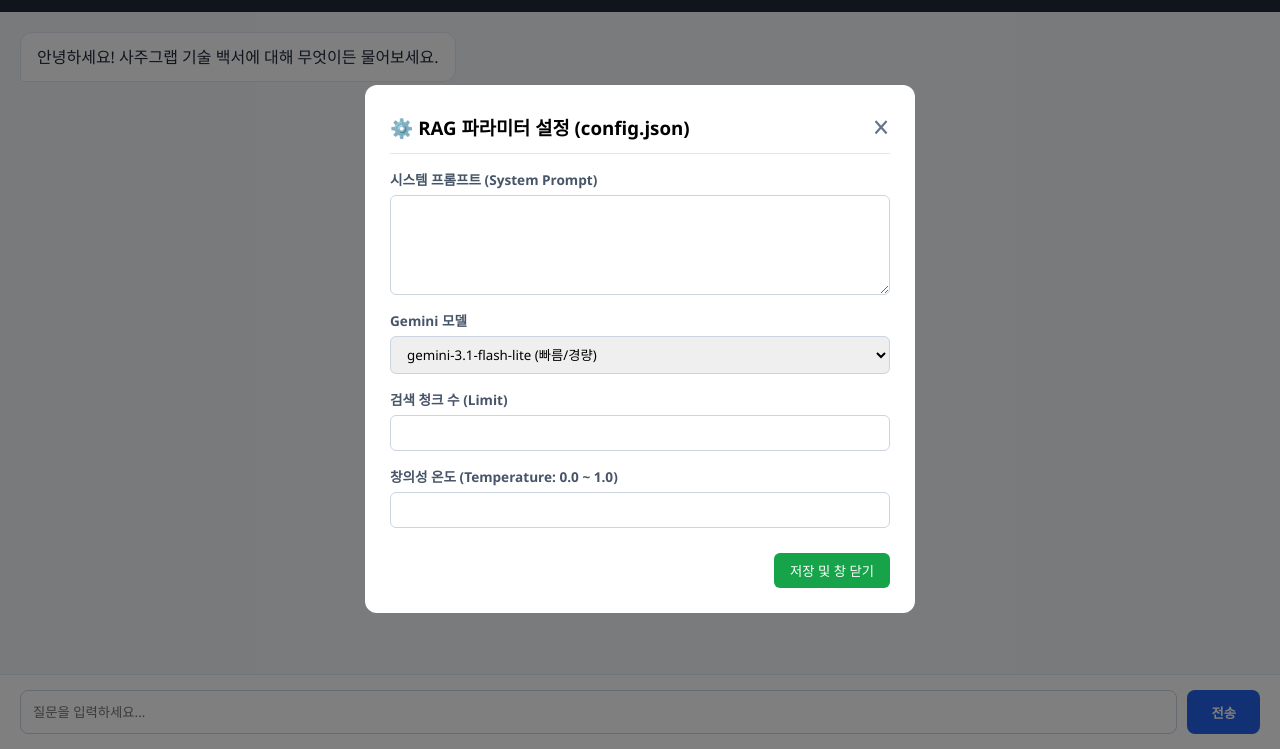
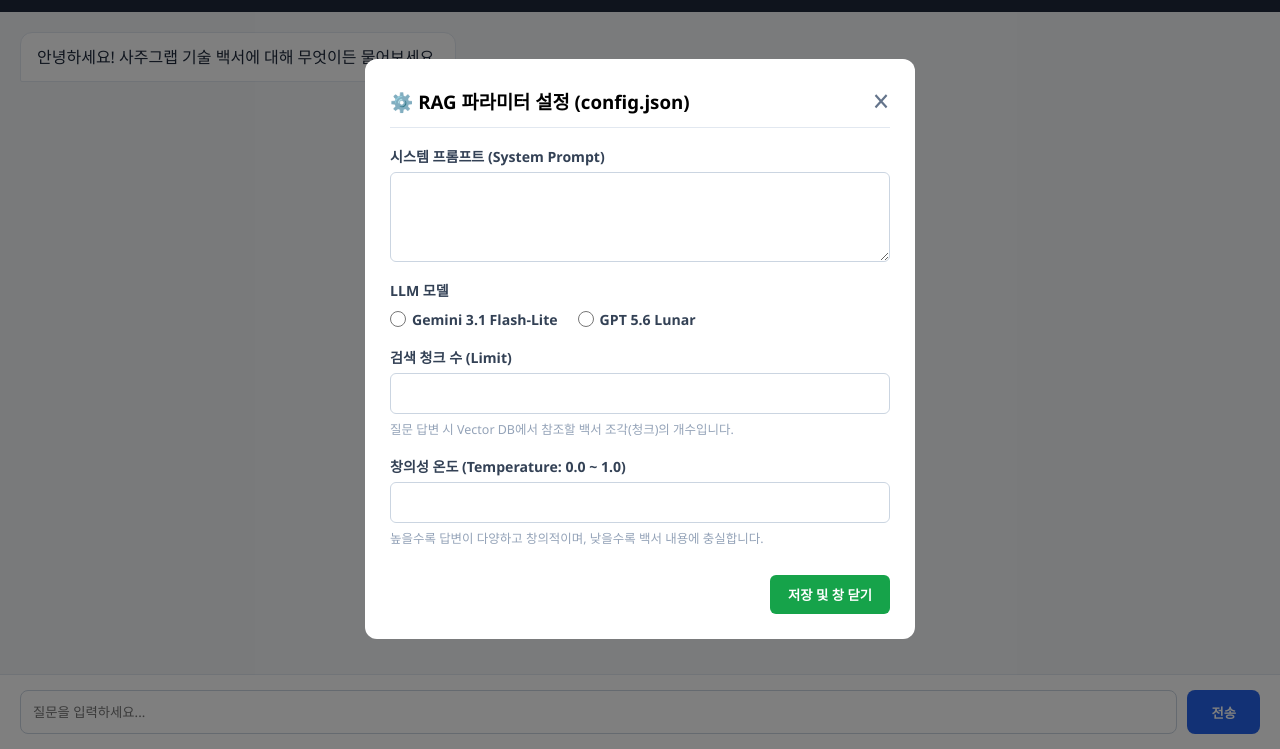
Before and after one commit to hey24blanket/bloom-rag-chat, a plain HTML site: page index.html in a window 1280 px wide. Both pictures are taken after a click on the button "⚙️". Shown: the part 51-800 px from the top of the page. Drawn offline with Linux system fonts and the light colour scheme; no server answers.

Commit message:
dd index.html

```diff
--- a/index.html
+++ b/index.html
@@ -8,33 +8,40 @@
     * { box-sizing: border-box; margin: 0; padding: 0; font-family: 'Segoe UI', Tahoma, Geneva, Verdana, sans-serif; }
     body { background-color: #f4f6f8; display: flex; flex-direction: column; height: 100vh; }
 
-    /* 헤더 */
     header { background: #1e293b; color: white; padding: 15px 20px; display: flex; justify-content: space-between; align-items: center; }
     header h1 { font-size: 1.2rem; }
     .icon-btn { background: none; border: none; color: white; font-size: 1.5rem; cursor: pointer; }
 
-    /* 채팅창 영역 */
     #chat-container { flex: 1; overflow-y: auto; padding: 20px; display: flex; flex-direction: column; gap: 15px; }
     .message { max-width: 80%; padding: 12px 16px; border-radius: 12px; line-height: 1.5; white-space: pre-wrap; }
     .user { align-self: flex-end; background: #2563eb; color: white; border-bottom-right-radius: 2px; }
     .ai { align-self: flex-start; background: white; color: #1e293b; border-bottom-left-radius: 2px; border: 1px solid #e2e8f0; }
 
-    /* 입력폼 */
     #input-container { padding: 15px 20px; background: white; display: flex; gap: 10px; border-top: 1px solid #e2e8f0; }
     input[type="text"] { flex: 1; padding: 12px; border: 1px solid #cbd5e1; border-radius: 8px; outline: none; }
     button.send-btn { padding: 12px 24px; background: #2563eb; color: white; border: none; border-radius: 8px; cursor: pointer; font-weight: bold; }
 
-    /* 모달 창 */
+    /* 모달 스타일 */
     .modal-overlay { display: none; position: fixed; top: 0; left: 0; width: 100%; height: 100%; background: rgba(0,0,0,0.5); justify-content: center; align-items: center; }
     .modal-overlay.active { display: flex; }
-    .modal-content { background: white; padding: 25px; border-radius: 12px; width: 90%; max-width: 550px; display: flex; flex-direction: column; gap: 15px; max-height: 90vh; overflow-y: auto; }
+    .modal-content { background: white; padding: 25px; border-radius: 12px; width: 90%; max-width: 550px; display: flex; flex-direction: column; gap: 18px; max-height: 90vh; overflow-y: auto; }
     .modal-header { display: flex; justify-content: space-between; align-items: center; border-bottom: 1px solid #e2e8f0; padding-bottom: 10px; }
+
     .form-group { display: flex; flex-direction: column; gap: 6px; }
-    .form-group label { font-size: 0.85rem; font-weight: bold; color: #475569; }
-    .form-group textarea, .form-group input, .form-group select { padding: 8px 12px; border: 1px solid #cbd5e1; border-radius: 6px; }
-    .form-group textarea { height: 100px; resize: vertical; }
+    .form-group label { font-size: 0.88rem; font-weight: bold; color: #334155; }
+    .form-group textarea, .form-group input { padding: 10px 12px; border: 1px solid #cbd5e1; border-radius: 6px; font-size: 0.9rem; }
+    .form-group textarea { height: 90px; resize: vertical; }
+
+    /* 옅은 색 설명 문구 */
+    .helper-text { font-size: 0.78rem; color: #94a3b8; margin-top: 2px; line-height: 1.3; }
+
+    /* 라디오 버튼 그룹 */
+    .radio-group { display: flex; gap: 20px; margin-top: 4px; align-items: center; }
+    .radio-label { display: flex; align-items: center; gap: 6px; font-size: 0.9rem; color: #1e293b; cursor: pointer; }
+    .radio-label input[type="radio"] { cursor: pointer; width: 16px; height: 16px; }
+
     .modal-footer { display: flex; justify-content: flex-end; gap: 10px; margin-top: 10px; }
-    .save-btn { background: #16a34a; color: white; border: none; padding: 8px 16px; border-radius: 6px; cursor: pointer; }
+    .save-btn { background: #16a34a; color: white; border: none; padding: 10px 18px; border-radius: 6px; cursor: pointer; font-weight: bold; }
   </style>
 </head>
 <body>
@@ -66,22 +73,31 @@
         <textarea id="cfg-sysprompt"></textarea>
       </div>
 
+      <!-- LLM 모델 선택 (라디오 버튼) -->
       <div class="form-group">
-        <label>Gemini 모델</label>
-        <select id="cfg-model">
-          <option value="gemini-3.1-flash-lite">gemini-3.1-flash-lite (빠름/경량)</option>
-          <option value="gemini-2.0-flash">gemini-2.0-flash (고성능)</option>
-        </select>
+        <label>LLM 모델</label>
+        <div class="radio-group">
+          <label class="radio-label">
+            <input type="radio" name="cfg-model" value="gemini-3.1-flash-lite"> Gemini 3.1 Flash-Lite
+          </label>
+          <label class="radio-label">
+            <input type="radio" name="cfg-model" value="gpt-5.6-lunar"> GPT 5.6 Lunar
+          </label>
+        </div>
       </div>
 
+      <!-- 검색 청크 수 -->
       <div class="form-group">
         <label>검색 청크 수 (Limit)</label>
         <input type="number" id="cfg-limit" min="1" max="10">
+        <span class="helper-text">질문 답변 시 Vector DB에서 참조할 백서 조각(청크)의 개수입니다.</span>
       </div>
 
+      <!-- 창의성 온도 -->
       <div class="form-group">
         <label>창의성 온도 (Temperature: 0.0 ~ 1.0)</label>
         <input type="number" id="cfg-temp" step="0.1" min="0" max="1">
+        <span class="helper-text">높을수록 답변이 다양하고 창의적이며, 낮을수록 백서 내용에 충실합니다.</span>
       </div>
 
       <div class="modal-footer">
@@ -100,7 +116,14 @@
     const closeModalBtn = document.getElementById('close-modal-btn');
     const saveSettingsBtn = document.getElementById('save-settings-btn');
 
-    // 1. 메시지 추가 함수
+    // 기본값 지정
+    const DEFAULT_CONFIG = {
+      systemPrompt: "당신은 사주그랩 기술 백서 기반 전문가입니다. 아래 제공된 [백서 내용]만을 참고하여 질문에 답하세요.",
+      model: "gemini-3.1-flash-lite",
+      limit: 2,
+      temperature: 0.2
+    };
+
     function appendMessage(sender, text) {
       const msgDiv = document.createElement('div');
       msgDiv.classList.add('message', sender);
@@ -110,7 +133,6 @@
       return msgDiv;
     }
 
-    // 2. 질문 전송 처리
     inputForm.addEventListener('submit', async (e) => {
       e.preventDefault();
       const query = userInput.value.trim();
@@ -134,27 +156,38 @@
       }
     });
 
-    // 3. 설정 로드 (서버에서 config.json 읽기)
+    // 서버에서 설정 읽기 및 기본값 세팅
     async function loadSettings() {
       try {
         const res = await fetch('/api/config');
         const config = await res.json();
-        document.getElementById('cfg-sysprompt').value = config.systemPrompt;
-        document.getElementById('cfg-model').value = config.model;
-        document.getElementById('cfg-limit').value = config.limit;
-        document.getElementById('cfg-temp').value = config.temperature;
+
+        document.getElementById('cfg-sysprompt').value = config.systemPrompt || DEFAULT_CONFIG.systemPrompt;
+        document.getElementById('cfg-limit').value = config.limit ?? DEFAULT_CONFIG.limit;
+        document.getElementById('cfg-temp').value = config.temperature ?? DEFAULT_CONFIG.temperature;
+
+        // 라디오 버튼 선택 처리
+        const selectedModel = config.model || DEFAULT_CONFIG.model;
+        const targetRadio = document.querySelector(`input[name="cfg-model"][value="${selectedModel}"]`);
+        if (targetRadio) {
+          targetRadio.checked = true;
+        } else {
+          document.querySelector('input[name="cfg-model"]').checked = true;
+        }
       } catch (err) {
         alert('설정을 불러오지 못했습니다.');
       }
     }
 
-    // 4. 설정 저장 (서버로 보내 config.json에 기록)
+    // 변경된 설정 서버로 저장
     async function saveSettings() {
+      const selectedModelRadio = document.querySelector('input[name="cfg-model"]:checked');
+
       const updatedConfig = {
         systemPrompt: document.getElementById('cfg-sysprompt').value,
-        model: document.getElementById('cfg-model').value,
-        limit: parseInt(document.getElementById('cfg-limit').value, 10),
-        temperature: parseFloat(document.getElementById('cfg-temp').value)
+        model: selectedModelRadio ? selectedModelRadio.value : DEFAULT_CONFIG.model,
+        limit: parseInt(document.getElementById('cfg-limit').value, 10) || DEFAULT_CONFIG.limit,
+        temperature: parseFloat(document.getElementById('cfg-temp').value) ?? DEFAULT_CONFIG.temperature
       };
 
       try {
@@ -169,7 +202,6 @@
       }
     }
 
-    // 모달 이벤트
     openSettingsBtn.addEventListener('click', () => {
       loadSettings();
       modal.classList.add('active');
```
